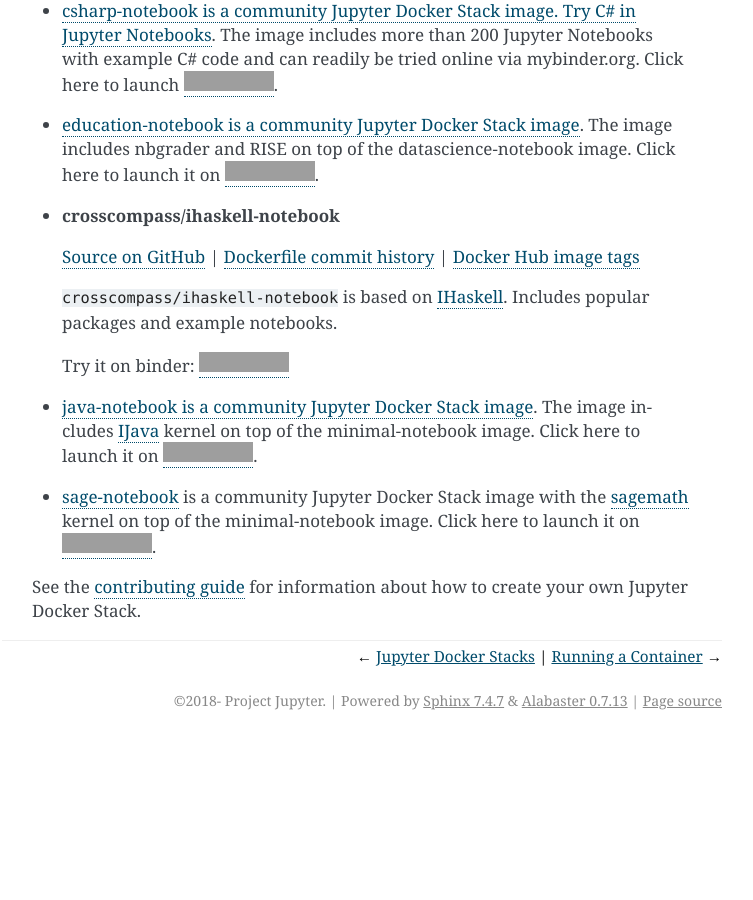
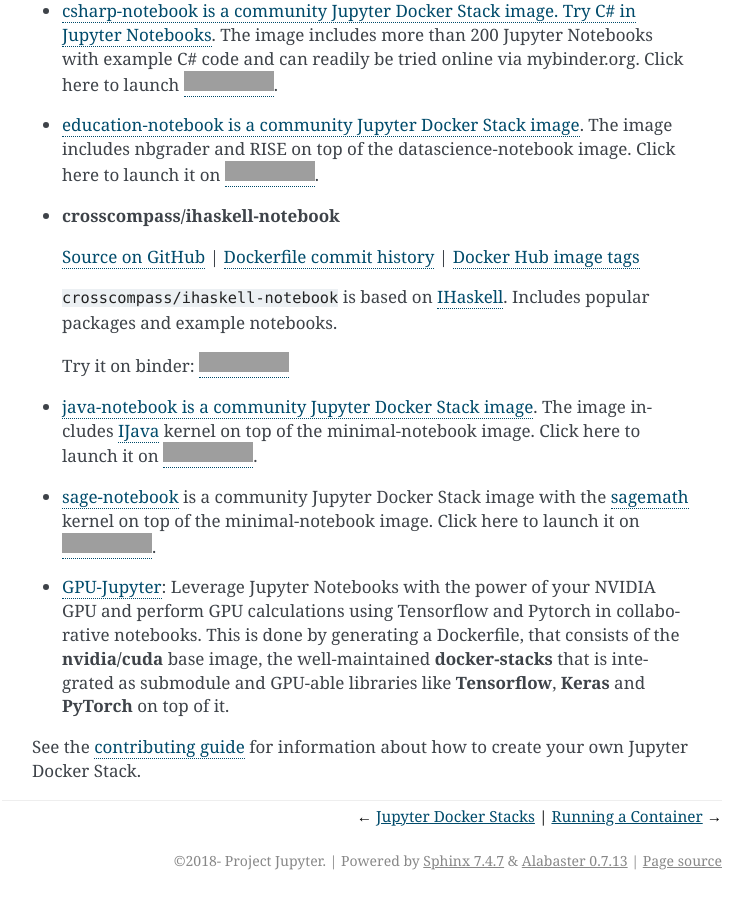
Before and after one commit to jupyter/docker-stacks, a Sphinx documentation site: the page built from docs/using/selecting.md, in a window 1280 px wide and 900 px high, scrolled down 4544 px, cut to the strip 0-900 px from the top of the window. Shown: the whole strip, without its empty margins (388-1141 px from the left). Built offline with Sphinx 7.4.7, drawn with Linux system fonts in a browser that asks for light colours; before the commit the page ends 5284 px from its top, so only the background shows below that; grey boxes are pictures that could not be loaded.

Commit message:
Add GPU-Jupyter in selecting.md community stacks

```diff
--- a/docs/using/selecting.md
+++ b/docs/using/selecting.md
@@ -160,4 +160,9 @@
 
 * [sage-notebook](https://github.com/sharpTrick/sage-notebook) is a community Jupyter Docker Stack image with the [sagemath](https://sagemath.org) kernel on top of the minimal-notebook image. Click here to launch it on [![Binder](https://mybinder.org/badge_logo.svg)](https://mybinder.org/v2/gh/sharpTrick/sage-notebook/master).
 
+* [GPU-Jupyter](https://github.com/iot-salzburg/gpu-jupyter/): Leverage Jupyter Notebooks with the power of your NVIDIA GPU and perform GPU calculations using Tensorflow and Pytorch in collaborative notebooks.
+This is done by generating a Dockerfile, that consists of the **nvidia/cuda** base image,
+the well-maintained **docker-stacks** that is integrated as submodule
+and GPU-able libraries like **Tensorflow**, **Keras** and **PyTorch** on top of it.
+
 See the [contributing guide](../contributing/stacks.md) for information about how to create your own Jupyter Docker Stack.
```
